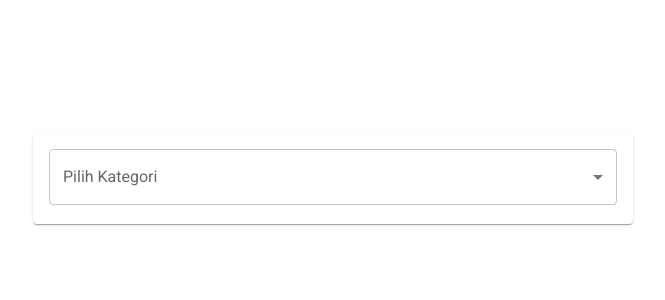
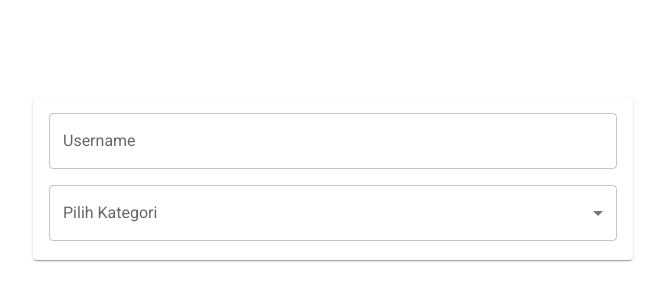
Before and after one commit to adamabiyuu/frontend-project-management, a React (Vite) app: page /login in a window 1280 px wide. Shown: the part 222-522 px from the top of the page, without its empty margins (307-972 px from the left). Built offline with nearby package versions, Linux system fonts and the light colour scheme.

Commit message:
feat(forms): add reusable text field component

```diff
--- a/src/components/Page/Auth/Login/Login.jsx
+++ b/src/components/Page/Auth/Login/Login.jsx
@@ -1,41 +1,54 @@
-import {
-    Paper, Stack
-} from '@mui/material'
-import {useForm} from 'react-hook-form'
+import { Paper, Stack } from '@mui/material';
+import { useForm } from 'react-hook-form';
 
-import Select from '../../../ui/Forms/Select'
+import Select from '../../../ui/Forms/Select';
+import TextField from '../../../ui/Forms/TextField';
 
 const Login = () => {
-    const {control} = useForm();
+  const { control, watch } = useForm();
+
+  const username = watch('username');
+  const category = watch('category');
+
+  console.log("username: ", username);
+  console.log("category: ", category);
 
   return (
-        <Stack spacing={2} alignItems={"center"} justifyContent={"center"} sx={{ height: '100vh' }}>
-            <Paper sx={{
+    <Stack
+      spacing={2}
+      alignItems={'center'}
+      justifyContent={'center'}
+      sx={{ height: '100vh' }}
+    >
+      <Paper
+        sx={{
           width: 600,
-                padding: 2
-             }}>
+          padding: 2,
+        }}
+      >
+        <TextField name={'username'} control={control} label={'Username'} />
         <Select
-                    name={'kategori'}
+          name={'category'}
           control={control}
           label={'Pilih Kategori'}
           options={[
             {
               value: 'Kategori 1',
-                            label: 'Kategori 1'
+              label: 'Kategori 1',
             },
             {
               value: 'Kategori 2',
-                            label: 'Kategori 2'
+              label: 'Kategori 2',
             },
             {
               value: 'Kategori 3',
-                            label: 'Kategori 3'
+              label: 'Kategori 3',
             },
           ]}
         />
       </Paper>
     </Stack>
-    )
-}
+  );
+};
 
-export default Login
+export default Login;
--- /dev/null
+++ b/src/components/ui/Forms/TextField/TextField.jsx
@@ -0,0 +1,37 @@
+import { TextField as BaseTextField, Box } from '@mui/material';
+import { Controller } from 'react-hook-form';
+
+const TextField = ({
+  control,
+  name,
+  label,
+  defaultValue,
+  helperText,
+  ...props
+}) => {
+    return (
+      <Controller
+        control={control}
+        defaultValue={defaultValue}
+        name={name}
+        render={({ field: { value, onChange, onBlur } }) => {
+          return (
+            <Box sx={{ marginBottom: 2 }}>
+              <BaseTextField
+                {...props}
+                fullWidth
+                label={label}
+                value={value}
+                onChange={onChange}
+                onBlur={onBlur}
+                helperText={helperText}
+              />
+            </Box>
+          );
+        }}
+      />
+    )
+
+};
+
+export default TextField;
--- /dev/null
+++ b/src/components/ui/Forms/TextField/index.js
@@ -0,0 +1,3 @@
+import TextField from './TextField';
+
+export default TextField;
```
Also changed, not shown: src/components/ui/Forms/Select/Select.jsx (+11 -13 lines). Lines whose indentation alone changed are shown as unchanged.
